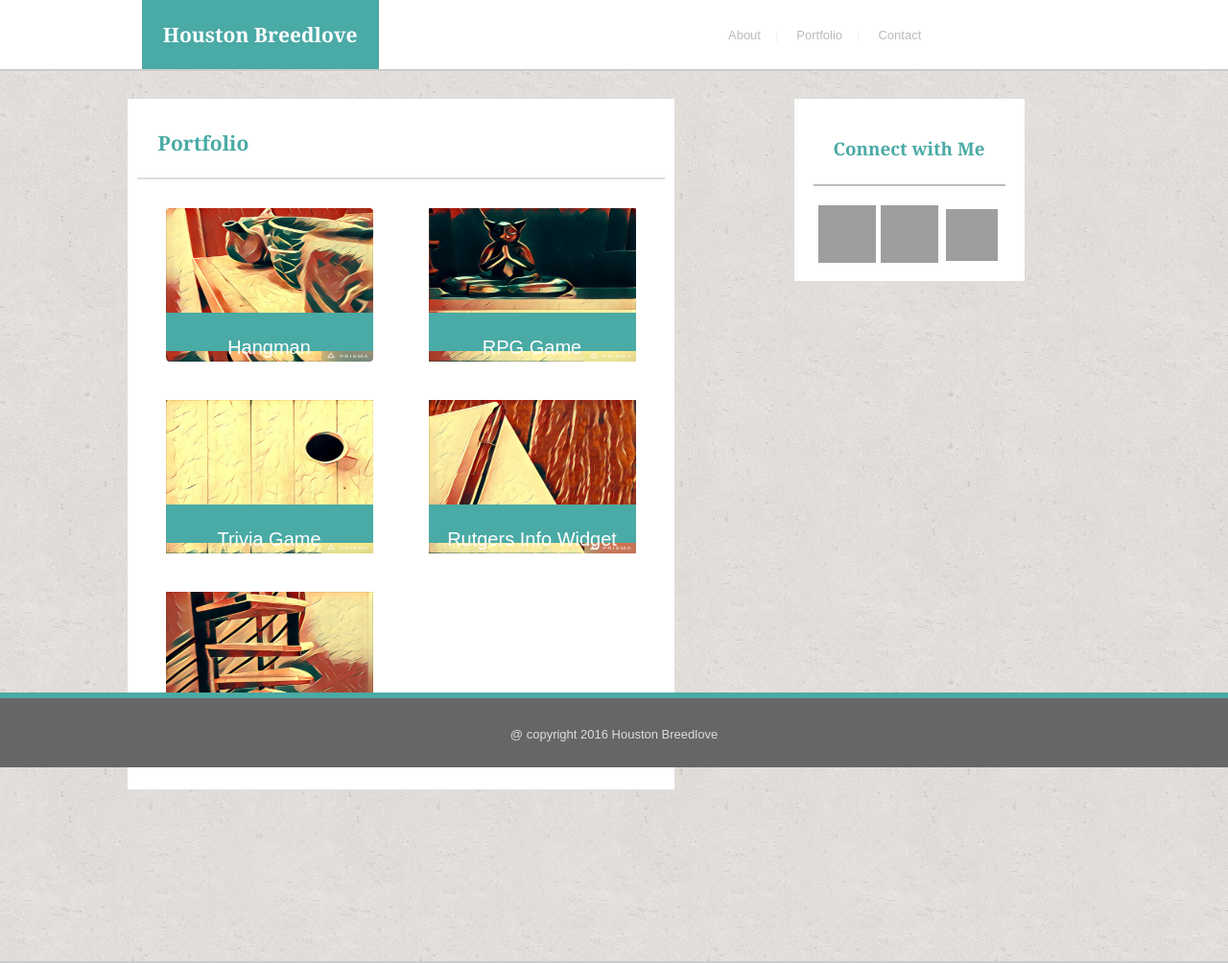
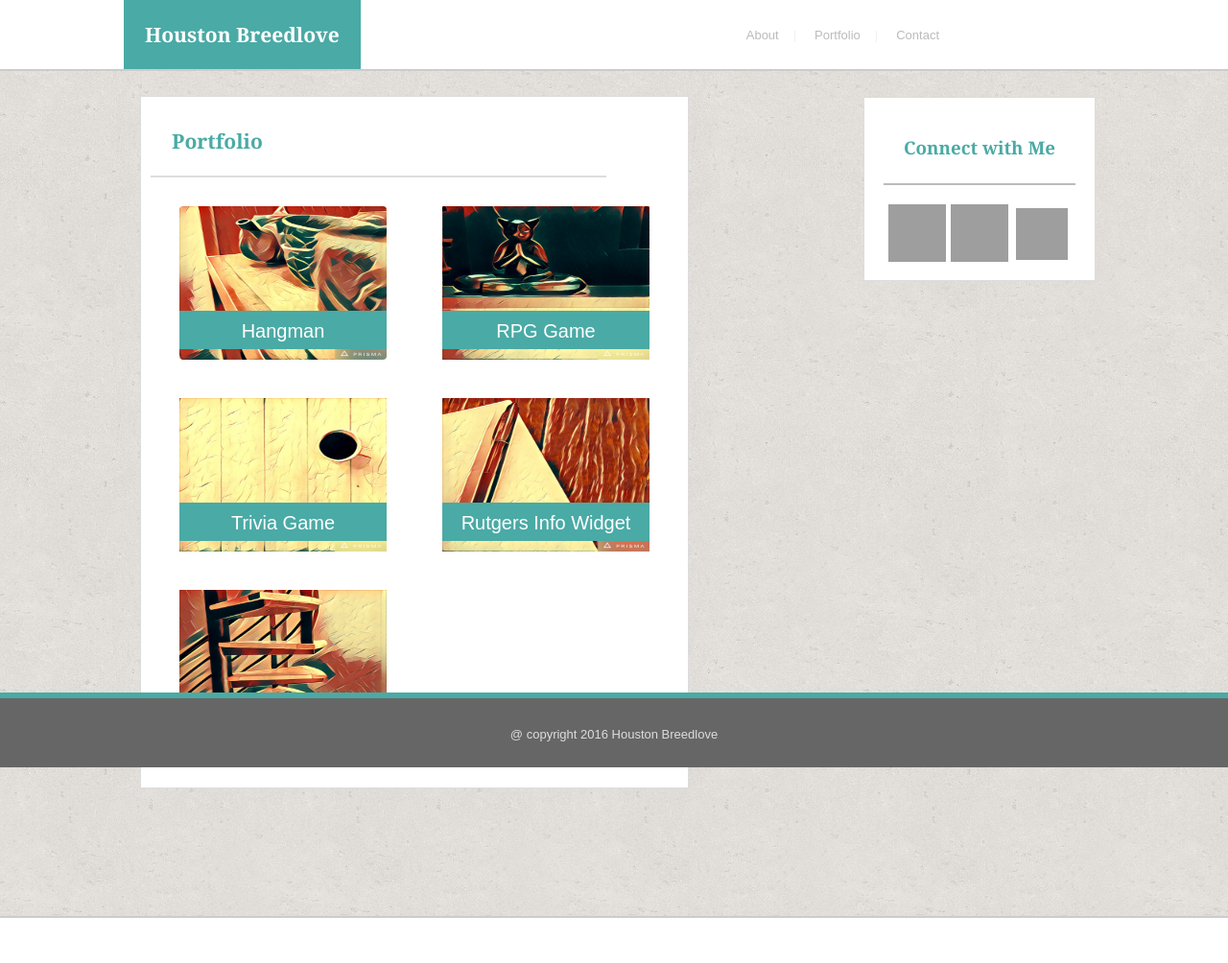
Before and after one commit to hcbreedl/Basic-Portfolio, a PHP site: page /portfolio.html in a window 1280 px wide. Shown: the whole page at 96% size. After the commit the page ends 957 px from the top, so only its background shows below. Run offline with PHP 8.4, Linux system fonts and the light colour scheme; grey boxes are pictures that could not be loaded.

Commit message:
jiyoung's watching

```diff
--- a/assets/css/style.css
+++ b/assets/css/style.css
@@ -25,6 +25,11 @@
 
 a:hover {
 	color: pink;
+	transition: 0.5s;
+}
+
+a:active {
+	color: limegreen;
 }
 
 body {
@@ -42,6 +47,7 @@
 	font-family: 'Georgia', Times, Times New Roman, serif;
 	font-size: 21px;
 	margin: 0;
+	margin-right: 75px;
 }
 
 h3 {
@@ -143,7 +149,7 @@
 #about_me_background {
 	background-image: url("https://github.com/hcbreedl/Basic-Portfolio/blob/master/assets/images/cork-wallet/cork-wallet.png?raw=true");
 	padding-bottom: 28px;
-	padding-top: 28px;
+	padding-top: 12px;
 	margin: 0 auto;
 }
 
@@ -160,7 +166,7 @@
 	display: block;
 	background-color: #ffffff;
 	padding: 10px;
-	margin: 0px 0px 150px 70px;
+	margin: 0px 0px 92px 46px;
 	height: 400px;
 	width: 600px;
 }
@@ -188,7 +194,7 @@
 	display: inline;
 	background-color: #ffffff;
 	padding: 10px;
-	margin: 0px 0px 150px 70px;
+	margin: 0px 0px 92px 55px;
 	height: 700px;
 	width: 550px;
 }
@@ -209,6 +215,7 @@
 
 .portfolio_icons img:hover {
     opacity: 0.5;
+    transition: 1s;
 }
 
 /* Portfolio Icon 1 */
@@ -242,11 +249,12 @@
 	position: relative;
 	color: white;
 	text-align: center;
-	top: 10px;
+	top: -5px;
 }
 
 .icon1_button p:hover {
 	color: #E8BF6C;
+	transition: 1s;
 }
 
 /* Portfolio Icon 2 */
@@ -437,7 +445,7 @@
 	padding: 20px;
 	height: 150px;
 	width: 200px;
-	margin: 0px 150px 360px 0px;
+	margin: 15px 47px 335px 0px;
 }
 
 .connect_container img {
@@ -452,7 +460,7 @@
 	padding: 20px;
 	height: 150px;
 	width: 200px;
-	margin: -260px 150px 420px 0px;
+	margin: 15px 47px 634px 0px;
 }
 
 .connect_container_p img {
--- a/portfolio.html
+++ b/portfolio.html
@@ -9,18 +9,18 @@
 
 <!-- Header/NavBar  -->
 <!-- =============  -->
-	<div class="flex-container">
+	<header class="flex-container">
 		<div class="name">
 			<h2>Houston Breedlove</h2>
 		</div>
-		<div class="navbar">
+		<nav class="navbar">
 			<ul>
 				<li><a href="index.html">About</a><span>|</span></li>
 				<li><a href="portfolio.html">Portfolio</a><span>|</span></li>
 				<li><a href="contact.html">Contact</a></li>
 			</ul>
-		</div>
-	</div>
+		</nav>
+	</header>
 
 <!-- Body/MidSection -->
 <!-- =============== -->
@@ -28,7 +28,7 @@
 
 	<!-- Portfolio Container -->
 	<!-- ================== -->
-		<div class="portfolio_icons">
+		<section class="portfolio_icons">
 			<h2 class="portfolio_heading">Portfolio</h2>
 
 			<div class="icon1">
@@ -61,11 +61,11 @@
 				</div>
 			</div>
 
-		</div>
+		</section>
 
 	<!-- Connect Container on Portfolio Page -->
 	<!-- =============================== -->
-		<div class="connect_container_p">
+		<aside class="connect_container_p">
 			<h3>Connect with Me</h3>
 			<!-- GitHub Icon -->
 			<div class="github_icon"><a href="https://github.com/hcbreedl" target="blank"><img src="https://cdn3.iconfinder.com/data/icons/free-social-icons/67/github_square-128.png"></a></div>
@@ -73,14 +73,14 @@
 			<div class="linkedin_icon"><a href="https://www.linkedin.com/profile/preview?locale=en_US&trk=prof-0-sb-preview-primary-button" target="blank"><img src="https://cdn3.iconfinder.com/data/icons/free-social-icons/67/linkedin_square_color-128.png"></a> </div>
 			<!-- Stack Overflow Icon -->
 			<div class="stackoverflow_icon"><a href="http://stackexchange.com/users/8842818/hcbreedl" target="blank"><img src="https://cdn3.iconfinder.com/data/icons/inficons/128/stackoverflow.png"></a></div>
-		</div>
+		</aside>
 	</div>
 
 <!-- Footer -->
 <!-- ====== -->
-	<div class="footer">
+	<footer class="footer">
 		<p>@ copyright 2016 Houston Breedlove</p>
-	</div>
+	</footer>
 
 </body>
 </html>
```
Also changed, not shown: contact.html (+10 -10 lines), index.html (+11 -11 lines).
